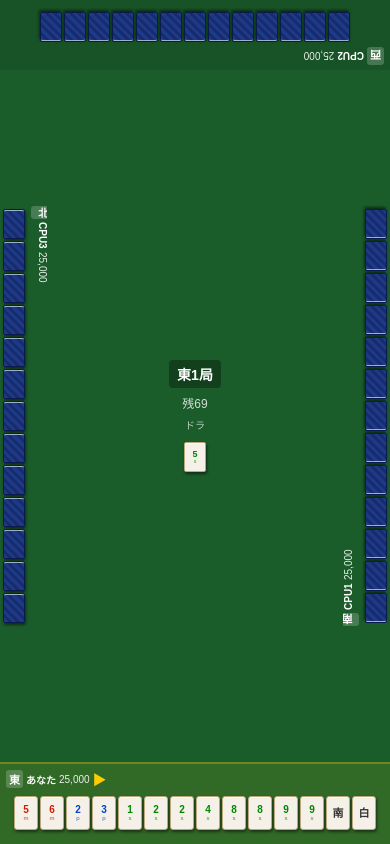
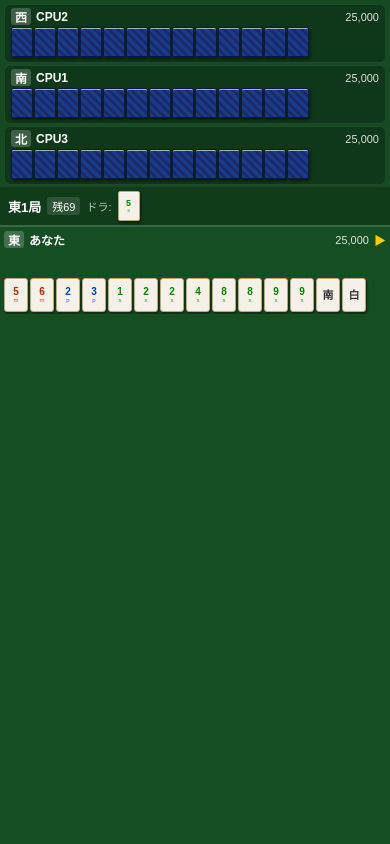
Before and after one commit to cosaca-taco/games, a React (Vite) app in the folder mahjong/: page / in a window 390 px wide. Both pictures are taken after a click on the button "ゲーム開始". Built offline with nearby package versions, Linux system fonts and the light colour scheme; the HTML template or start-up script is replaced by a standard one.

Commit message:
Redesign layout: vertical stack for mobile
https://claude.ai/code/session_015iGUXUyWHt4CZu4SjVQz38

```diff
--- a/mahjong/src/components/GameBoard.tsx
+++ b/mahjong/src/components/GameBoard.tsx
@@ -1,7 +1,5 @@
-import React, { useState, useCallback, useEffect, useRef } from 'react';
+import React from 'react';
 import { GameState, Tile } from '../types/mahjong';
-import { PlayerArea } from './PlayerArea';
-import { ActionButtons } from './ActionButtons';
 import { TileComponent } from './TileComponent';
 import { getDoraFromIndicator } from '../game/yaku';
 
@@ -28,16 +26,25 @@ const ROUND_NAMES: Record<number, string> = {
   1: '東1局', 2: '東2局', 3: '東3局', 4: '東4局',
   5: '南1局', 6: '南2局', 7: '南3局', 8: '南4局',
 };
+const WIND_KANJI = ['東', '南', '西', '北'];
+
+const ACTION_LABELS: Record<string, string> = {
+  tsumo: '自摸', ron: '栄和', riichi: '立直',
+  chi: '吃', pon: '碰', kan: '槓', closedKan: '暗槓', skip: 'スキップ',
+};
+const ACTION_COLORS: Record<string, string> = {
+  tsumo: '#cc2200', ron: '#cc2200', riichi: '#0044cc',
+  chi: '#008800', pon: '#008800', kan: '#886600', closedKan: '#886600', skip: '#555',
+};
 
 export const GameBoard: React.FC<Props> = ({
-  gameState,
-  onAction,
-  selectedTile,
-  onTileSelect,
-  availableActions,
+  gameState, onAction, selectedTile, onTileSelect, availableActions,
 }) => {
   const { players, round, honba, riichiSticks, wall, currentPlayer, phase } = gameState;
   const doraActual = gameState.doraIndicators.map(d => getDoraFromIndicator(d));
+
+  // CPU表示順: 上(2)、右(1)、左(3)
+  const cpuOrder = [2, 1, 3];
 
   const handleTileClick = (tile: Tile) => {
     if (phase !== 'playing' || currentPlayer !== 0) return;
@@ -54,89 +61,136 @@ export const GameBoard: React.FC<Props> = ({
       case 'tsumo': onAction({ type: 'tsumo' }); break;
       case 'ron': onAction({ type: 'ron' }); break;
       case 'riichi':
-        if (selectedTile) {
-          onAction({ type: 'riichi', tileId: selectedTile.id });
-          onTileSelect(null);
-        }
+        if (selectedTile) { onAction({ type: 'riichi', tileId: selectedTile.id }); onTileSelect(null); }
         break;
       case 'pon': onAction({ type: 'pon' }); break;
-      case 'kan':
-        if (phase === 'claiming') {
-          onAction({ type: 'kan' });
-        }
-        break;
-      case 'closedKan':
-        if (selectedTile) onAction({ type: 'closedKan', tile: selectedTile });
-        break;
+      case 'kan': if (phase === 'claiming') onAction({ type: 'kan' }); break;
+      case 'closedKan': if (selectedTile) onAction({ type: 'closedKan', tile: selectedTile }); break;
+      case 'chi': onAction({ type: 'chi', tiles: [] as unknown as [Tile, Tile] }); break;
       case 'skip': onAction({ type: 'skip' }); break;
     }
   };
 
   return (
-    <div className="game-board">
-      <div className="board-top-row">
-        <PlayerArea
-          player={players[2]}
-          position="top"
-          isCurrentTurn={currentPlayer === 2}
-          gameState={gameState}
-        />
+    <div className="mb-board">
+
+      {/* CPU 3人を縦に並べる */}
+      <div className="mb-cpu-area">
+        {cpuOrder.map(idx => {
+          const p = players[idx];
+          const isCurrent = currentPlayer === idx;
+          return (
+            <div key={idx} className={`mb-cpu-strip${isCurrent ? ' mb-cpu-active' : ''}`}>
+              <div className="mb-cpu-info">
+                <span className="mb-wind">{WIND_KANJI[p.seatWind - 1]}</span>
+                <span className="mb-name">{p.name}</span>
+                <span className="mb-score">{p.score.toLocaleString()}</span>
+                {p.isRiichi && <span className="mb-riichi-badge">立直</span>}
+                {isCurrent && <span className="mb-turn-arrow">▶</span>}
+              </div>
+              <div className="mb-cpu-tiles">
+                {/* 副露 */}
+                {p.melds.map((meld, mi) => (
+                  <span key={`m${mi}`} className="mb-meld-group">
+                    {meld.tiles.map((t, ti) => (
+                      <TileComponent key={ti} tile={t} size="sm"
+                        faceDown={meld.type === 'closedKan' && (ti === 0 || ti === 3)} />
+                    ))}
+                  </span>
+                ))}
+                {/* 伏せ牌 */}
+                {p.hand.map((_, hi) => (
+                  <TileComponent key={`h${hi}`} tile={null} faceDown size="sm" />
+                ))}
+              </div>
+              {/* 捨て牌 */}
+              <div className="mb-cpu-discards">
+                {p.discards.map((t, di) => (
+                  <TileComponent key={di} tile={t} size="sm" />
+                ))}
+              </div>
+            </div>
+          );
+        })}
       </div>
 
-      <div className="board-middle-row">
-        <div className="board-left-col">
-          <PlayerArea
-            player={players[3]}
-            position="left"
-            isCurrentTurn={currentPlayer === 3}
-            gameState={gameState}
-          />
+      {/* 中央情報バー */}
+      <div className="mb-center-bar">
+        <span className="mb-round-name">{ROUND_NAMES[round] ?? `第${round}局`}</span>
+        {honba > 0 && <span className="mb-info-chip">{honba}本場</span>}
+        <span className="mb-info-chip">残{wall.length}</span>
+        {riichiSticks > 0 && <span className="mb-info-chip">供{riichiSticks}</span>}
+        <span className="mb-dora-label">ドラ:</span>
+        {doraActual.map((d, i) => <TileComponent key={i} tile={d} size="sm" />)}
+      </div>
+
+      {/* 自分エリア */}
+      <div className="mb-human-area">
+        {/* 自分の情報 */}
+        <div className="mb-human-info">
+          <span className="mb-wind">{WIND_KANJI[players[0].seatWind - 1]}</span>
+          <span className="mb-name">{players[0].name}</span>
+          <span className="mb-score">{players[0].score.toLocaleString()}</span>
+          {players[0].isRiichi && <span className="mb-riichi-badge">立直</span>}
+          {currentPlayer === 0 && <span className="mb-turn-arrow">▶</span>}
         </div>
 
-        <div className="board-center">
-          <div className="center-round">{ROUND_NAMES[round] ?? `第${round}局`}</div>
-          {honba > 0 && <div className="center-honba">{honba}本場</div>}
-          <div className="center-wall">残{wall.length}</div>
-          {riichiSticks > 0 && <div className="center-riichi">供{riichiSticks}</div>}
-          <div className="dora-label">ドラ</div>
-          <div className="dora-tiles">
-            {doraActual.map((d, i) => <TileComponent key={i} tile={d} size="sm" />)}
-          </div>
+        {/* 自分の捨て牌 */}
+        <div className="mb-human-discards">
+          {players[0].discards.map((t, i) => (
+            <TileComponent key={i} tile={t} size="sm" />
+          ))}
         </div>
 
-        <div className="board-right-col">
-          <PlayerArea
-            player={players[1]}
-            position="right"
-            isCurrentTurn={currentPlayer === 1}
-            gameState={gameState}
-          />
+        {/* 副露 */}
+        {players[0].melds.length > 0 && (
+          <div className="mb-human-melds">
+            {players[0].melds.map((meld, mi) => (
+              <span key={mi} className="mb-meld-group">
+                {meld.tiles.map((t, ti) => (
+                  <TileComponent key={ti} tile={t} size="sm"
+                    faceDown={meld.type === 'closedKan' && (ti === 0 || ti === 3)} />
+                ))}
+              </span>
+            ))}
+          </div>
+        )}
+
+        {/* 自分の手牌 */}
+        <div className="mb-human-hand">
+          {players[0].hand.map(tile => (
+            <TileComponent
+              key={tile.id}
+              tile={tile}
+              size="md"
+              selected={selectedTile?.id === tile.id}
+              onClick={() => handleTileClick(tile)}
+            />
+          ))}
         </div>
+
+        {selectedTile && phase === 'playing' && currentPlayer === 0 && !players[0].isRiichi && (
+          <div className="mb-hint">もう一度タップで捨てる　または「捨てる」ボタン</div>
+        )}
       </div>
 
-      <div className="board-bottom-row">
-        <PlayerArea
-          player={players[0]}
-          position="bottom"
-          isCurrentTurn={currentPlayer === 0}
-          gameState={gameState}
-          onTileClick={handleTileClick}
-          selectedTile={selectedTile}
-        />
-      </div>
-
+      {/* アクションボタン */}
       {availableActions.length > 0 && (
-        <div className="human-actions">
-          {selectedTile && availableActions.includes('riichi') && (
-            <div className="riichi-hint">立直可能 — 捨て牌を選ぶか立直ボタン</div>
-          )}
-          <ActionButtons
-            actions={availableActions}
-            onAction={handleActionBtn}
-          />
+        <div className="mb-actions">
+          {availableActions.map(action => (
+            <button
+              key={action}
+              className="mb-action-btn"
+              style={{ backgroundColor: ACTION_COLORS[action] || '#444' }}
+              onClick={() => handleActionBtn(action)}
+            >
+              {ACTION_LABELS[action] || action}
+            </button>
+          ))}
           {selectedTile && phase === 'playing' && currentPlayer === 0 && !players[0].isRiichi && (
             <button
-              className="discard-confirm-btn"
+              className="mb-action-btn"
+              style={{ backgroundColor: '#cc2200' }}
               onClick={() => { onAction({ type: 'discard', tileId: selectedTile.id }); onTileSelect(null); }}
             >
               捨てる
--- a/mahjong/src/index.css
+++ b/mahjong/src/index.css
@@ -890,3 +890,218 @@ body.settings-mode {
   font-size: 12px;
   color: #ffcc44;
 }
+
+/* ======================================
+   MOBILE BOARD LAYOUT (mb-*)
+   縦積みレイアウト：CPU3行 + 情報バー + 自分
+   ====================================== */
+
+.mb-board {
+  display: flex;
+  flex-direction: column;
+  height: 100dvh;
+  width: 100vw;
+  background: #1a5c2a;
+  overflow: hidden;
+  font-family: inherit;
+}
+
+/* CPU エリア全体 */
+.mb-cpu-area {
+  flex: 0 0 auto;
+  display: flex;
+  flex-direction: column;
+  gap: 2px;
+  padding: 4px 4px 2px;
+  background: rgba(0,0,0,0.2);
+}
+
+/* 各CPUの行 */
+.mb-cpu-strip {
+  background: rgba(0,0,0,0.25);
+  border-radius: 6px;
+  padding: 3px 6px;
+  border: 1px solid rgba(255,255,255,0.08);
+}
+
+.mb-cpu-strip.mb-cpu-active {
+  background: rgba(255,215,0,0.12);
+  border-color: rgba(255,215,0,0.35);
+}
+
+.mb-cpu-info {
+  display: flex;
+  align-items: center;
+  gap: 5px;
+  margin-bottom: 2px;
+}
+
+.mb-wind {
+  background: rgba(255,255,255,0.2);
+  border-radius: 3px;
+  padding: 0 4px;
+  font-size: 12px;
+  font-weight: bold;
+  flex-shrink: 0;
+}
+
+.mb-name {
+  font-size: 12px;
+  font-weight: bold;
+}
+
+.mb-score {
+  font-size: 11px;
+  opacity: 0.85;
+  margin-left: auto;
+}
+
+.mb-riichi-badge {
+  background: #cc2200;
+  color: #fff;
+  border-radius: 3px;
+  padding: 0 4px;
+  font-size: 10px;
+  font-weight: bold;
+}
+
+.mb-turn-arrow {
+  color: #ffcc00;
+  font-size: 12px;
+}
+
+.mb-cpu-tiles {
+  display: flex;
+  flex-wrap: wrap;
+  gap: 1px;
+  align-items: center;
+  margin-bottom: 2px;
+}
+
+.mb-meld-group {
+  display: inline-flex;
+  gap: 1px;
+  margin-right: 4px;
+  background: rgba(255,255,255,0.08);
+  padding: 1px;
+  border-radius: 2px;
+}
+
+.mb-cpu-discards {
+  display: flex;
+  flex-wrap: wrap;
+  gap: 1px;
+}
+
+/* 中央情報バー */
+.mb-center-bar {
+  flex: 0 0 auto;
+  display: flex;
+  align-items: center;
+  gap: 6px;
+  padding: 4px 8px;
+  background: rgba(0,0,0,0.35);
+  font-size: 12px;
+  flex-wrap: wrap;
+}
+
+.mb-round-name {
+  font-size: 13px;
+  font-weight: bold;
+}
+
+.mb-info-chip {
+  background: rgba(255,255,255,0.12);
+  border-radius: 3px;
+  padding: 1px 5px;
+  font-size: 11px;
+}
+
+.mb-dora-label {
+  font-size: 11px;
+  opacity: 0.7;
+}
+
+/* 自分エリア */
+.mb-human-area {
+  flex: 1;
+  display: flex;
+  flex-direction: column;
+  background: rgba(0,0,0,0.15);
+  border-top: 2px solid rgba(255,255,255,0.15);
+  padding: 4px;
+  min-height: 0;
+  overflow: hidden;
+}
+
+.mb-human-info {
+  display: flex;
+  align-items: center;
+  gap: 5px;
+  margin-bottom: 3px;
+}
+
+.mb-human-discards {
+  display: flex;
+  flex-wrap: wrap;
+  gap: 1px;
+  margin-bottom: 3px;
+  min-height: 24px;
+}
+
+.mb-human-melds {
+  display: flex;
+  gap: 4px;
+  flex-wrap: wrap;
+  margin-bottom: 3px;
+}
+
+.mb-human-hand {
+  display: flex;
+  flex-wrap: nowrap;
+  gap: 2px;
+  align-items: flex-end;
+  overflow-x: auto;
+  padding-bottom: 2px;
+  -webkit-overflow-scrolling: touch;
+}
+
+.mb-hint {
+  font-size: 10px;
+  color: #ffcc44;
+  text-align: center;
+  margin-top: 2px;
+  opacity: 0.85;
+}
+
+/* アクションボタン */
+.mb-actions {
+  flex: 0 0 auto;
+  display: flex;
+  gap: 6px;
+  justify-content: center;
+  flex-wrap: wrap;
+  padding: 6px 8px;
+  background: rgba(0,0,0,0.5);
+  border-top: 1px solid rgba(255,255,255,0.1);
+}
+
+.mb-action-btn {
+  min-width: 64px;
+  min-height: 44px;
+  padding: 8px 14px;
+  border: none;
+  border-radius: 8px;
+  color: #fff;
+  font-size: 15px;
+  font-weight: bold;
+  cursor: pointer;
+  font-family: inherit;
+  box-shadow: 0 2px 6px rgba(0,0,0,0.4);
+  -webkit-tap-highlight-color: transparent;
+}
+
+.mb-action-btn:active {
+  opacity: 0.8;
+  transform: scale(0.96);
+}
```
